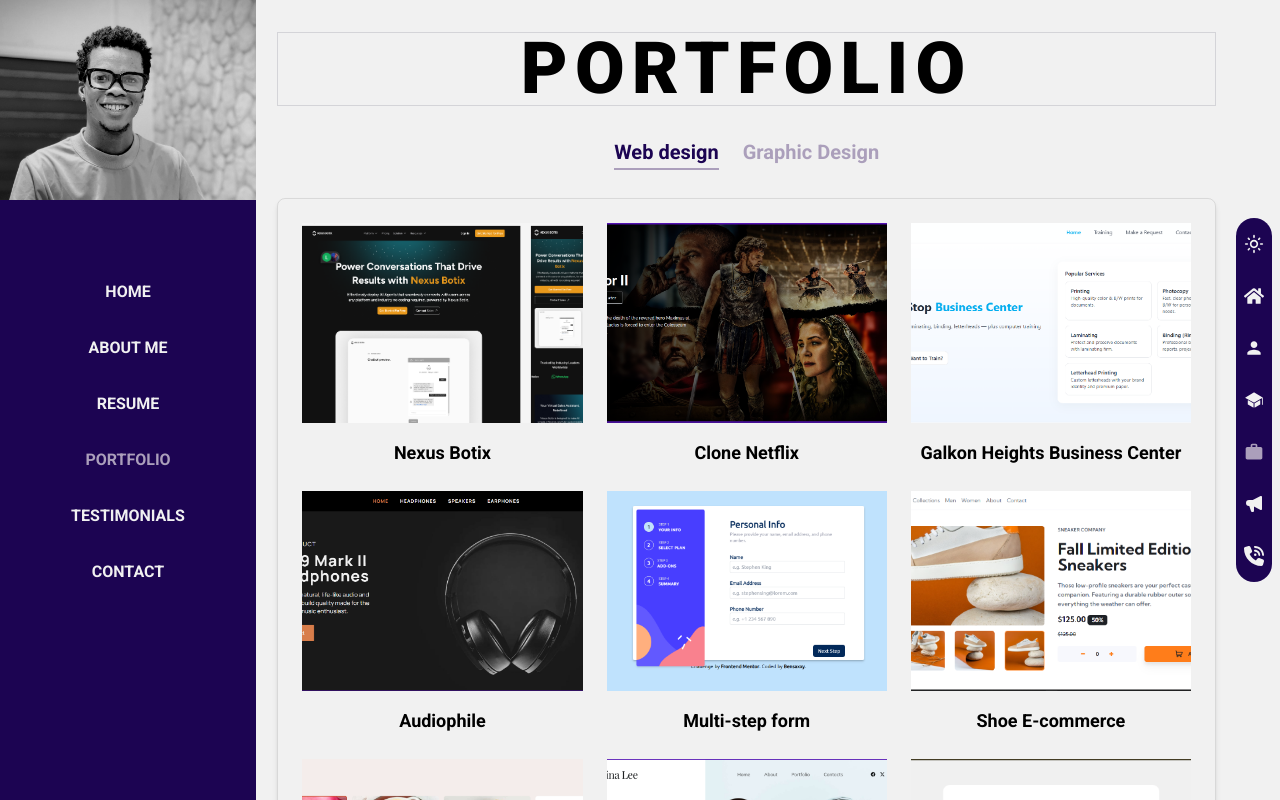
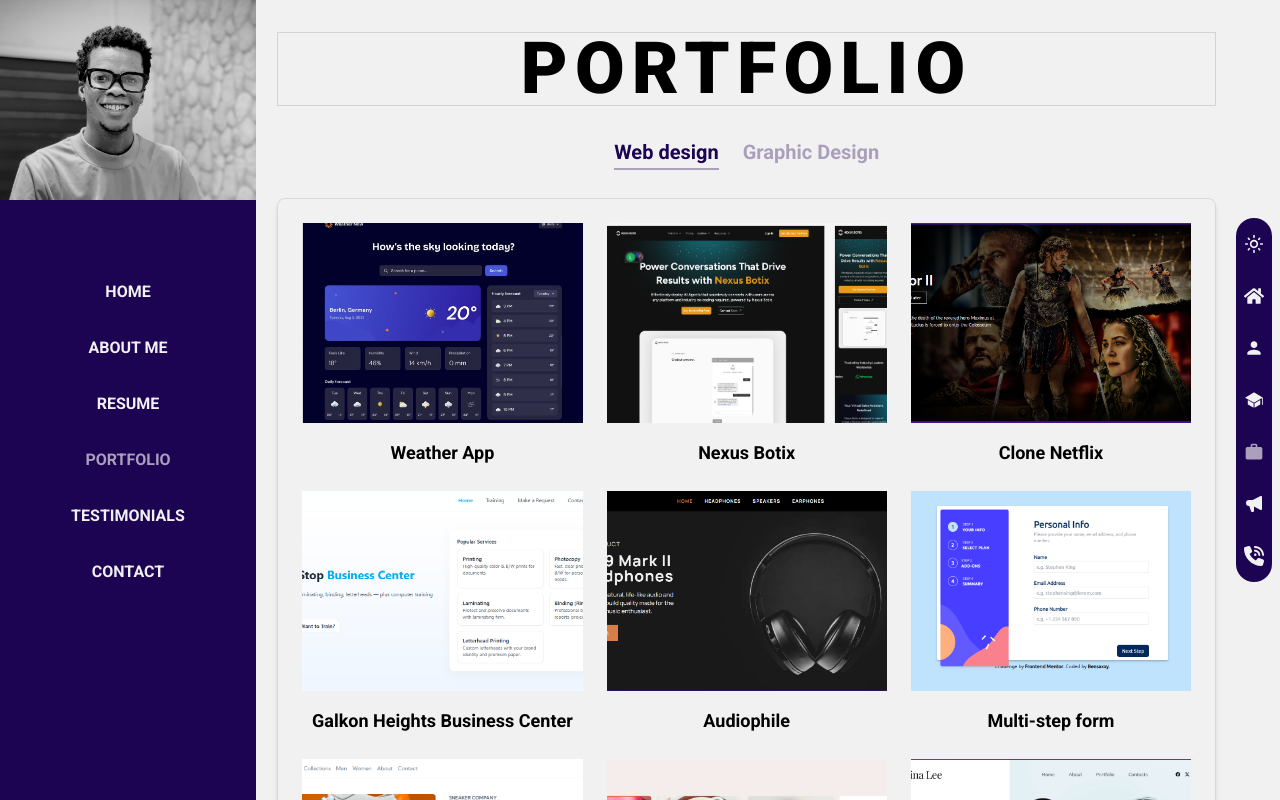
Before and after one commit to Bensaxxy/My-Portfolio, a React (Vite) app: page /portfolio in a window 1280 px wide. Shown: the top 800 px of the page. Built offline with nearby package versions, Linux system fonts and the light colour scheme.

Commit message:
added a project to my portfolio

```diff
--- a/src/Components/Pages/Portfolio/webDesigns.js
+++ b/src/Components/Pages/Portfolio/webDesigns.js
@@ -3,6 +3,15 @@
 const data = [
   {
     id: 1,
+    title: "Weather App",
+    imageUrl: "./weatherApp.jpg",
+    links: {
+      demo: "https://weather-app-two-pi-36.vercel.app/",
+      code: "https://github.com/Bensaxxy/Weather-app",
+    },
+  },
+  {
+    id: 2,
     title: "Nexus Botix",
     imageUrl: "./nexusbotix.png",
     links: {
@@ -10,7 +19,7 @@
     },
   },
   {
-    id: 2,
+    id: 3,
     title: "Clone Netflix",
     imageUrl: "./netflix-img.png",
     links: {
@@ -19,7 +28,7 @@
     },
   },
   {
-    id: 3,
+    id: 4,
     title: "Galkon Heights Business Center",
     imageUrl: "./Galkon Heights.png",
     links: {
@@ -28,7 +37,7 @@
     },
   },
   {
-    id: 4,
+    id: 5,
     title: "Audiophile",
     imageUrl: "./Audiop.png",
     links: {
@@ -37,7 +46,7 @@
     },
   },
   {
-    id: 5,
+    id: 6,
     title: "Multi-step form",
     imageUrl: "./multi-step-form.png",
     links: {
@@ -46,7 +55,7 @@
     },
   },
   {
-    id: 6,
+    id: 7,
     title: "Shoe E-commerce",
     imageUrl: "./show-ecommece.png",
     links: {
@@ -56,7 +65,7 @@
   },
 
   {
-    id: 7,
+    id: 8,
     title: "Product List",
     imageUrl: "./Product-list.png",
     links: {
@@ -65,7 +74,7 @@
     },
   },
   {
-    id: 8,
+    id: 9,
     title: "Alinee Photographer Portfolio",
     imageUrl: "./alinee-photo.png",
     links: {
@@ -74,7 +83,7 @@
     },
   },
   {
-    id: 9,
+    id: 10,
     title: "Age Calculator",
     imageUrl: "./age-cal.png",
     links: {
```
Also changed, not shown: public/weatherApp.jpg (added).
